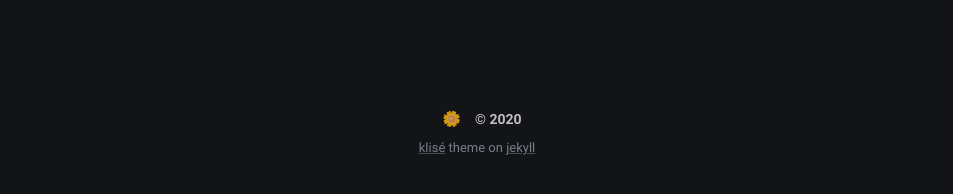
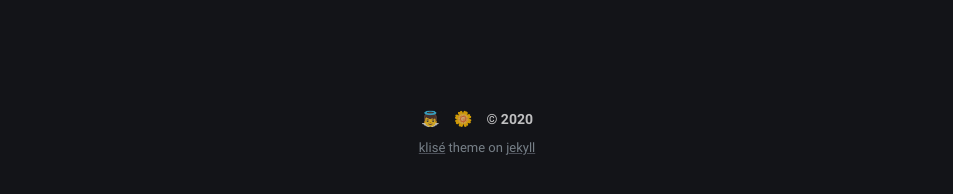
Before and after one commit to iwdstry/yeieje, a Jekyll site: the page built from index.md, in a window 1280 px wide. Shown: the part 596-790 px from the top of the page, without its empty margins (163-1116 px from the left). Built offline with Jekyll 4.4.1, drawn with Linux system fonts in a browser that asks for light colours.

Commit message:
Update footer.html

```diff
--- a/_includes/footer.html
+++ b/_includes/footer.html
@@ -1,5 +1,5 @@
 <footer class="footer">
-  <a class="footer_item" href="/yeieje/about"><span style='font-size:15px;'></span></a>
+  <a class="footer_item" href="/yeieje/about"><span style='font-size:15px;'>&#128124;</span></a>
   <a class="footer_item" href="/yeieje/"><span style="font-size:15px">&#127804;</span></a>
   <span class="footer_item">&copy; {{ site.time | date: "%Y" }}</span>
   <small class="footer_copyright">
```
